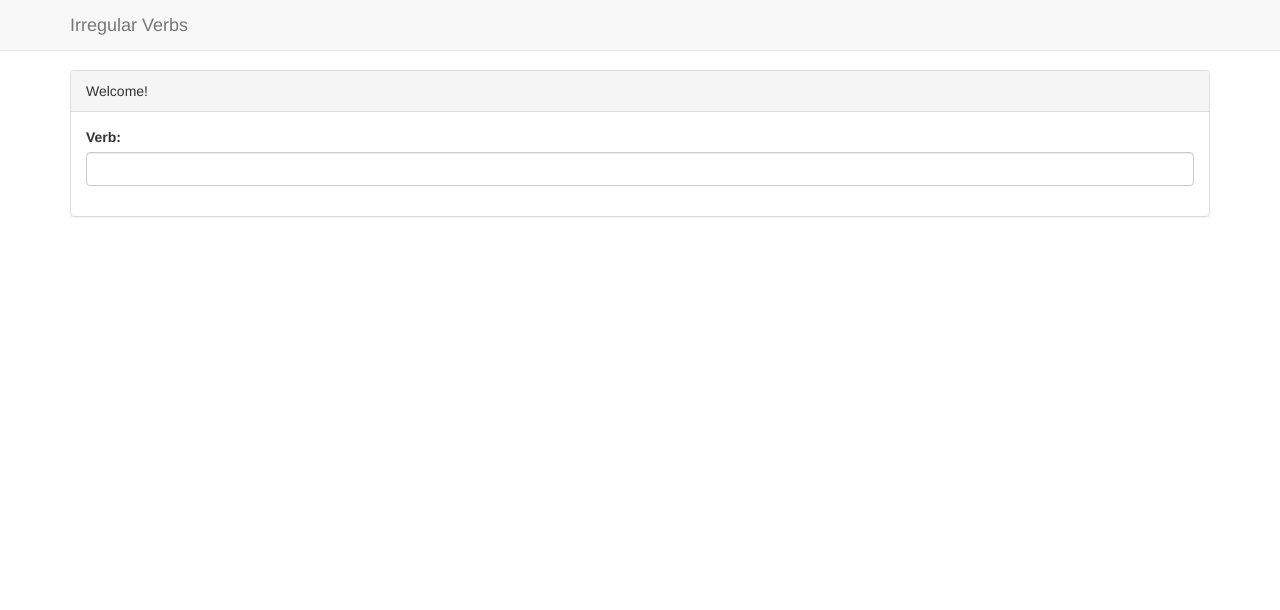
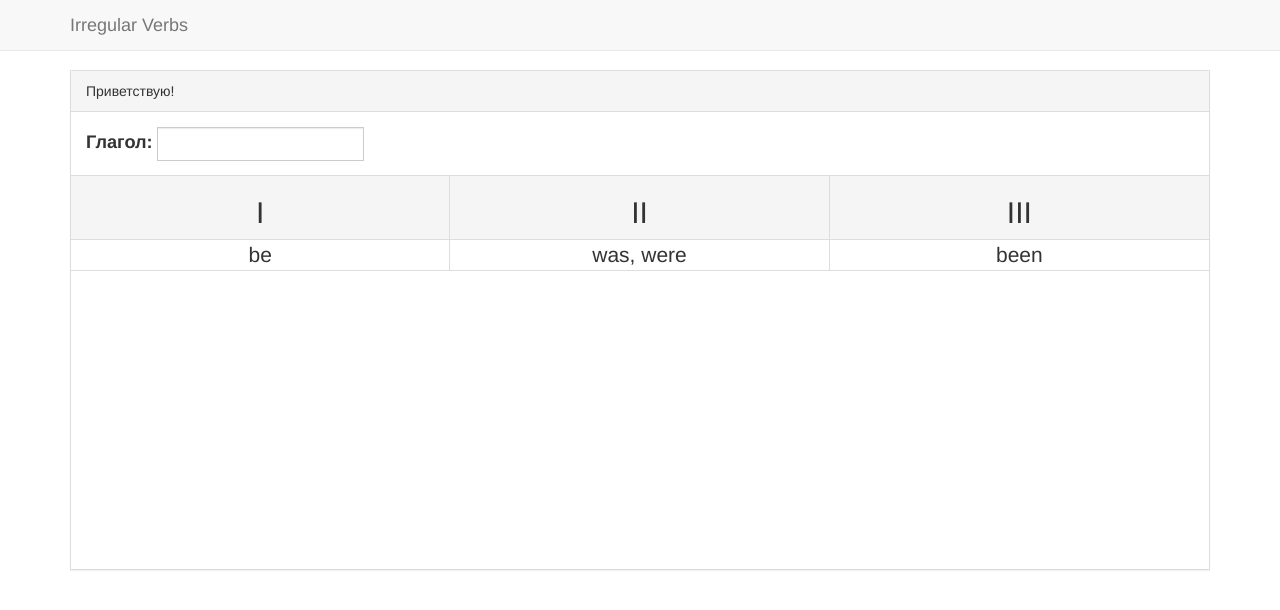
Before and after one commit to yWebDev/irregverbs, a website built with webpack: page public/index.html in a window 1280 px wide. Built offline with Linux system fonts and the light colour scheme.

Commit message:
start create markup

```diff
--- a/data/data.js
+++ b/data/data.js
@@ -1,20 +1,20 @@
 /**
  * Created by Юрий on 20.07.2016.
  */
-exports.verbsData = {
-    1: [
+exports.verbsData = [
+    [
         'be',
         'was, were',
         'been'
     ],
-    2: [
+    [
         'beat',
         'beat',
         'beaten'
     ],
-    3: [
+    [
         'become',
         'became',
         'become'
     ]
-};
+];
--- a/public/index.html
+++ b/public/index.html
@@ -2,7 +2,7 @@
 <html lang="en">
 <head>
     <meta charset="UTF-8">
-    <title>Irregular verbs</title>
+    <title>Неправильные глаголы</title>
     <script src="build/js/bundle.js"></script>
 </head>
 <body>
@@ -20,17 +20,44 @@
     <div class="container">
         <div class="row">
             <div class="col-lg-12">
-                <div class="panel panel-default">
+                <div class="main-panel panel panel-default">
                     <div class="panel-heading">
-                        Welcome!
+                        Приветствую!
                     </div>
                     <div class="panel-body">
-                        <form action="">
+                        <form class="form-inline search-form" action="" onsubmit="return false;">
                             <div class="form-group">
-                                <label for="search-verb">Verb:</label>
-                                <input type="text" class="form-control" id="search-verb">
+                                <label class="search-form__label" for="search-verb">Глагол:</label>
+                                <input type="text" class="form-control search-form__input" id="search-verb">
                             </div>
                         </form>
+                        <div class="result-panel">
+                            <section class="row result-heading">
+                                <div class="col-lg-4 col-sm-4 result-heading__item">
+                                    <div class="result-heading__text"><h2>I</h2></div>
+                                </div>
+                                <div class="col-lg-4 col-sm-4 result-heading__item">
+                                    <div class="result-heading__text"><h2>II</h2></div>
+                                </div>
+                                <div class="col-lg-4 col-sm-4 result-heading__item">
+                                    <div class="result-heading__text"><h2>III</h2></div>
+                                </div>
+                            </section>
+                            <section class="row verbs-predictions">
+                                <div class="col-lg-4 col-sm-4 verbs-predictions__item">
+                                    <div class="verbs-predictions__text">be</div>
+                                </div>
+                                <div class="col-lg-4 col-sm-4 verbs-predictions__item">
+                                    <div class="verbs-predictions__text">was, were</div>
+                                </div>
+                                <div class="col-lg-4 col-sm-4 verbs-predictions__item">
+                                    <div class="verbs-predictions__text">been</div>
+                                </div>
+                            </section>
+                            <section class="row translation">
+
+                            </section>
+                        </div>
                     </div>
                 </div>
             </div>
--- a/public/src/js/app.js
+++ b/public/src/js/app.js
@@ -4,3 +4,10 @@
 var bootstrap = require("bootstrap-webpack");
 var less = require("../less/custom-styles.less");
 var jQuery = require("jquery");
+(function ($) {
+    $(document).ready(function () {
+        $('#search-verb').on('input', function () {
+
+        });
+    });
+})(jQuery);
--- /dev/null
+++ b/public/src/less/components/_main-panel.less
@@ -0,0 +1,4 @@
+.main-panel {
+  min-height: 500px;
+  border-radius: 0;
+}
--- /dev/null
+++ b/public/src/less/components/_result-heading.less
@@ -0,0 +1,12 @@
+.result-heading {
+  background-color: #f5f5f5;
+  margin-top: 1em;
+  border-top: 1px solid #ddd;
+  border-bottom: 1px solid #ddd;
+  &__item:not(:last-child) {
+    border-right: 1px solid #ddd;
+  }
+  &__text {
+    text-align: center;
+  }
+}
--- /dev/null
+++ b/public/src/less/components/_search-form.less
@@ -0,0 +1,8 @@
+.search-form {
+  &__label {
+    font-size: 1.3em;
+  }
+  &__input {
+    border-radius: 0;
+  }
+}
--- /dev/null
+++ b/public/src/less/components/_verbs-predictions.less
@@ -0,0 +1,10 @@
+.verbs-predictions {
+  border-bottom: 1px solid #ddd;
+  &__text {
+    font-size: 1.5em;
+    text-align: center;
+  }
+  &__item:not(:last-child) {
+    border-right: 1px solid #ddd;
+  }
+}
--- a/public/src/less/custom-styles.less
+++ b/public/src/less/custom-styles.less
@@ -1 +1,5 @@
 @import "components/_common";
+@import "components/_main-panel.less";
+@import "components/_verbs-predictions";
+@import "components/_search-form";
+@import "components/_result-heading";
```
Also changed, not shown: data/verbs.json (+5 -5 lines), public/build/js/bundle.js, public/build/js/bundle.min.js (added), 2 other files.
